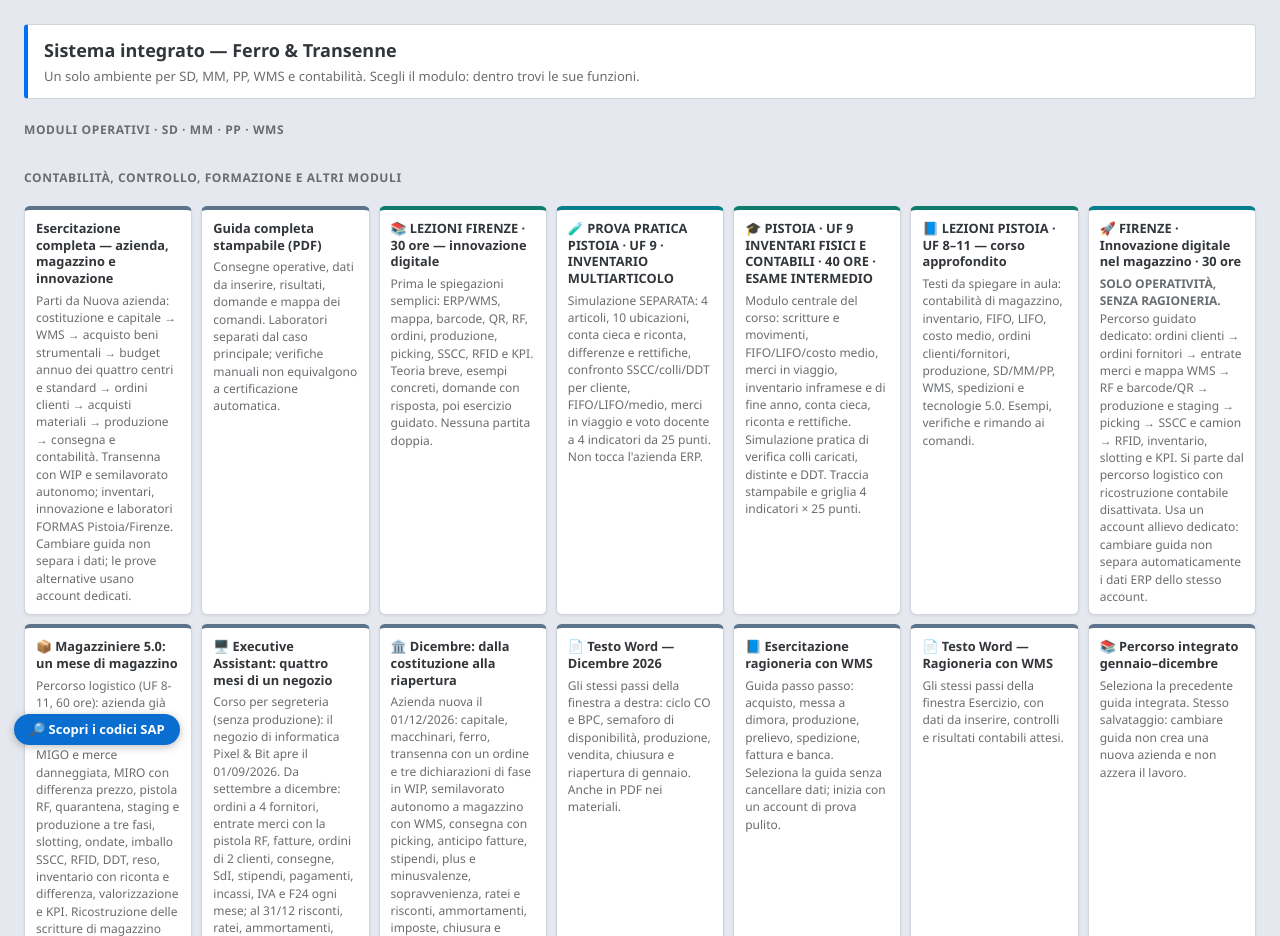
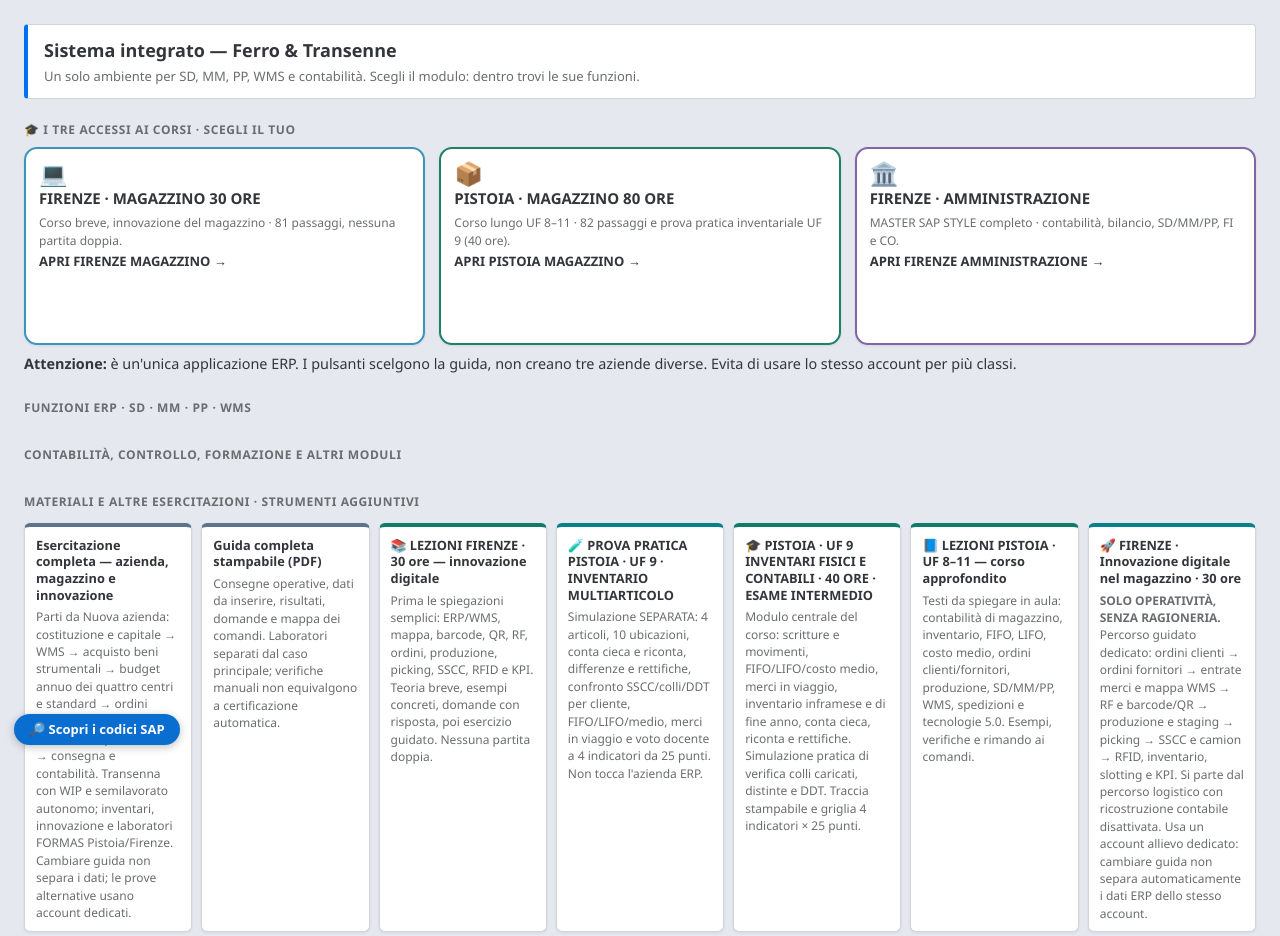
Before and after one commit to Maurizio-7887/MASTERSAPSTYLE-ACADEMY, a Python web app: template app/blueprints/portale/templates/portale/launchpad.html in a window 1280 px wide. Shown: the part 41-977 px from the top of the page. Run offline with Jinja, Linux system fonts and the light colour scheme; the template is opened without the code that fills it, so the values that code supplies are empty.

Commit message:
Put three large course-selection tiles above ERP modules, clearly separate Pistoia 80h, Firenze 30h, Firenze administration

```diff
--- a/app/blueprints/portale/templates/portale/launchpad.html
+++ b/app/blueprints/portale/templates/portale/launchpad.html
@@ -14,6 +14,27 @@
     <h1>Sistema integrato — Ferro &amp; Transenne</h1>
     <p>Un solo ambiente per SD, MM, PP, WMS e contabilità. Scegli il modulo: dentro trovi le sue funzioni.</p>
   </div>
+  <section aria-labelledby="scelta-corso-principale" style="margin:0 0 24px">
+  <h2 class="msa-gruppo" id="scelta-corso-principale">🎓 I TRE ACCESSI AI CORSI · SCEGLI IL TUO</h2>
+  <div class="msa-tiles" style="display:grid;grid-template-columns:repeat(auto-fit,minmax(240px,1fr));gap:14px">
+    <a class="msa-tile grande g-magazzino" data-corso="firenze-magazzino-30" href="{{ url_for('erp_dati.avvio',versione=versione,esercizio_guida='firenze-30') }}" style="border:2px solid #3c94bb;border-radius:13px">
+      <span class="ic" aria-hidden="true">💻</span><b>FIRENZE · MAGAZZINO 30 ORE</b>
+      <p>Corso breve, innovazione del magazzino · 81 passaggi, nessuna partita doppia.</p>
+      <strong>APRI FIRENZE MAGAZZINO →</strong>
+    </a>
+    <a class="msa-tile grande g-magazzino" data-corso="pistoia-magazzino-80" href="{{ url_for('erp_dati.avvio',versione=versione,esercizio_guida='magazziniere-5') }}" style="border:2px solid #1d8168;border-radius:13px">
+      <span class="ic" aria-hidden="true">📦</span><b>PISTOIA · MAGAZZINO 80 ORE</b>
+      <p>Corso lungo UF 8–11 · 82 passaggi e prova pratica inventariale UF 9 (40 ore).</p>
+      <strong>APRI PISTOIA MAGAZZINO →</strong>
+    </a>
+    <a class="msa-tile grande g-contabilita" data-corso="firenze-amministrazione" href="{{ url_for('portale.ingresso',versione=versione,esercizio_guida='s4-integrato') }}" style="border:2px solid #8066a6;border-radius:13px">
+      <span class="ic" aria-hidden="true">🏛️</span><b>FIRENZE · AMMINISTRAZIONE</b>
+      <p>MASTER SAP STYLE completo · contabilità, bilancio, SD/MM/PP, FI e CO.</p>
+      <strong>APRI FIRENZE AMMINISTRAZIONE →</strong>
+    </a>
+  </div>
+  <p style="margin:9px 0 0;font-size:.9rem"><strong>Attenzione:</strong> è un'unica applicazione ERP. I pulsanti scelgono la guida, non creano tre aziende diverse. Evita di usare lo stesso account per più classi.</p>
+  </section>
   {% macro tile_modulo(m) %}
     <a class="msa-modulo g-{{ m.colore }}" data-modulo="{{ m.codice }}" href="{{ url_for('portale.modulo_lp', versione=versione, codice=m.codice) }}">
       <span class="sigla sap">{{ m.sigla }}</span>
@@ -23,7 +44,7 @@
   {% endmacro %}
   {% set operativi = ['sd', 'mm', 'pp', 'wms'] %}
   <section aria-labelledby="moduli-operativi">
-  <h2 class="msa-gruppo" id="moduli-operativi">Moduli operativi · SD · MM · PP · WMS</h2>
+  <h2 class="msa-gruppo" id="moduli-operativi">Funzioni ERP · SD · MM · PP · WMS</h2>
   <div class="msa-moduli msa-moduli-operativi">
   {% for m in moduli | selectattr('codice', 'in', operativi) %}
     {{ tile_modulo(m) }}
@@ -38,6 +59,7 @@
   {% endfor %}
   </div>
   </section>
+  <h2 class="msa-gruppo">Materiali e altre esercitazioni · strumenti aggiuntivi</h2>
   <div class="msa-tiles compatte">
     <a class="msa-tile g-impostazioni" href="{{ url_for('erp_dati.avvio', versione=versione, esercizio_guida='completo-formas') }}"><b>Esercitazione completa — azienda, magazzino e innovazione</b><p>Parti da Nuova azienda: costituzione e capitale → WMS → acquisto beni strumentali → budget annuo dei quattro centri e standard → ordini clienti → acquisti materiali → produzione → consegna e contabilità. Transenna con WIP e semilavorato autonomo; inventari, innovazione e laboratori FORMAS Pistoia/Firenze. Cambiare guida non separa i dati; le prove alternative usano account dedicati.</p></a>
     <a class="msa-tile g-impostazioni" href="{{ url_for('portale.materiale', file='Esercitazione_Completa_FORMAS.pdf') }}"><b>Guida completa stampabile (PDF)</b><p>Consegne operative, dati da inserire, risultati, domande e mappa dei comandi. Laboratori separati dal caso principale; verifiche manuali non equivalgono a certificazione automatica.</p></a>
```
